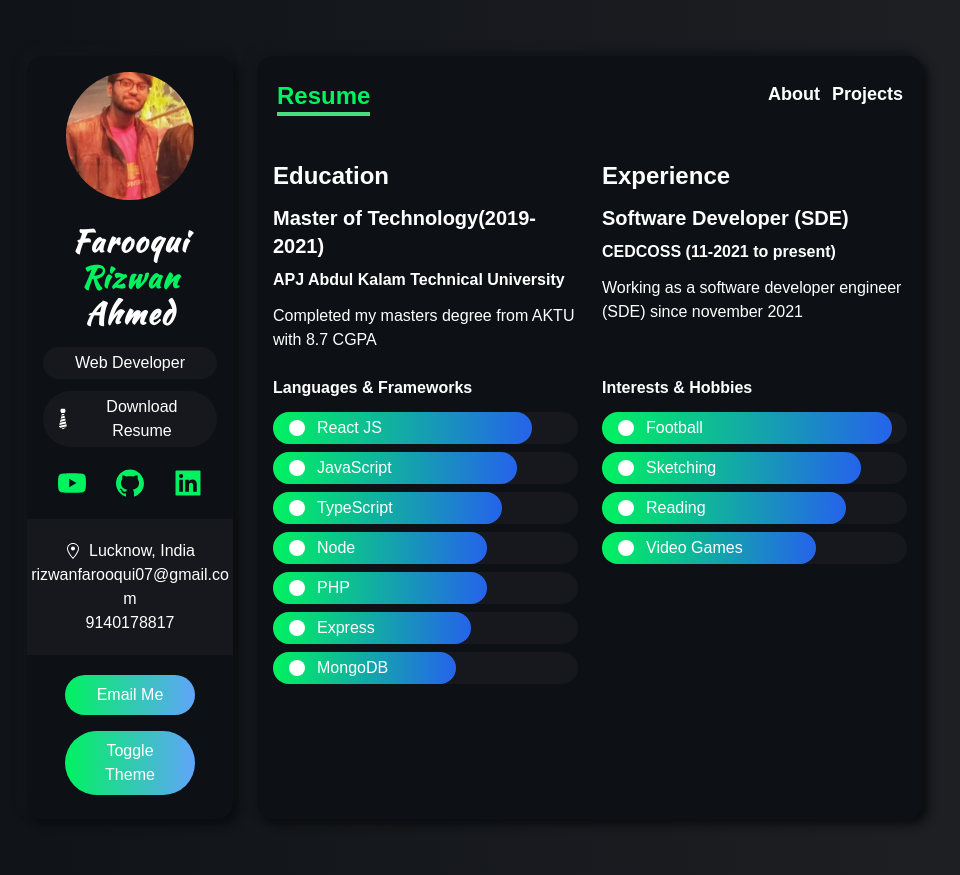
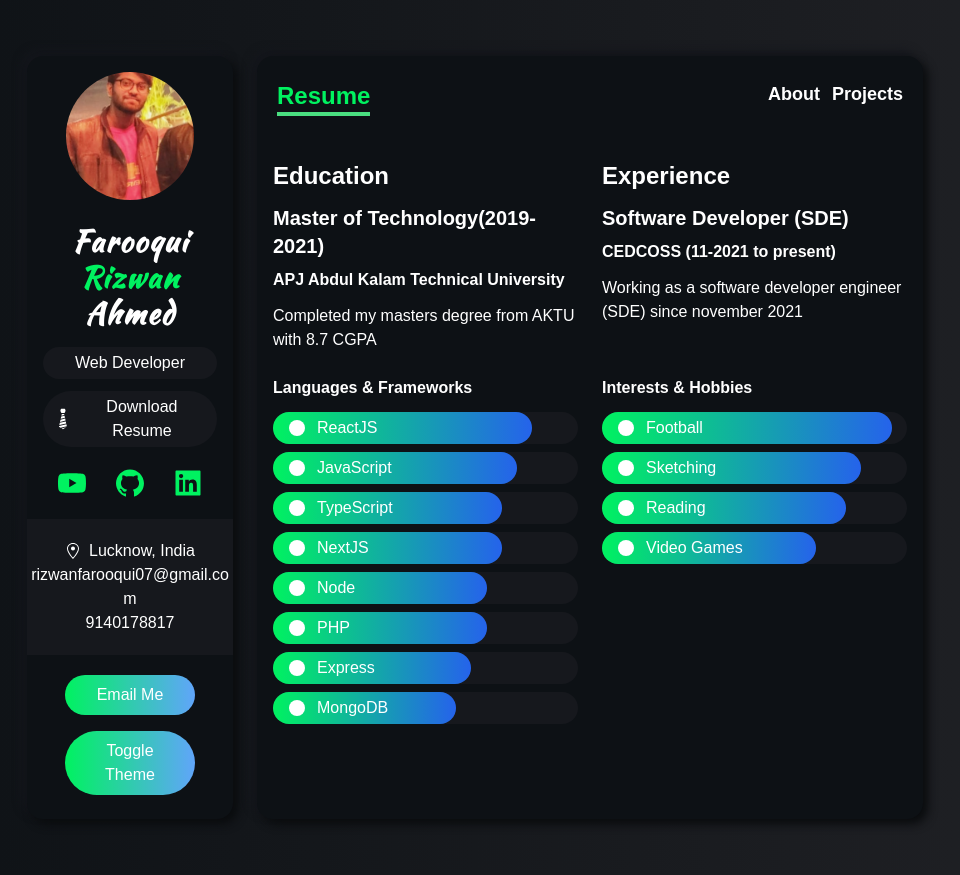
Before and after one commit to rizwanfarooq07/portfolio, a Next.js app: page /resume in a window 1280 px wide. Shown: the whole page, without its empty margins (165-1125 px from the left). Built offline with nearby package versions, Linux system fonts and the light colour scheme.

Commit message:
updated skills

```diff
--- a/data.ts
+++ b/data.ts
@@ -45,7 +45,7 @@ export const services: ServiceInterface[] = [
 
 export const languages: SkillsInterface[] = [
   {
-    name: "React JS",
+    name: "ReactJS",
     level: "85%",
     Icon: BsCircleFill,
   },
@@ -56,6 +56,11 @@ export const languages: SkillsInterface[] = [
   },
   {
     name: "TypeScript",
+    level: "75%",
+    Icon: BsCircleFill,
+  },
+  {
+    name: "NextJS",
     level: "75%",
     Icon: BsCircleFill,
   },
```
